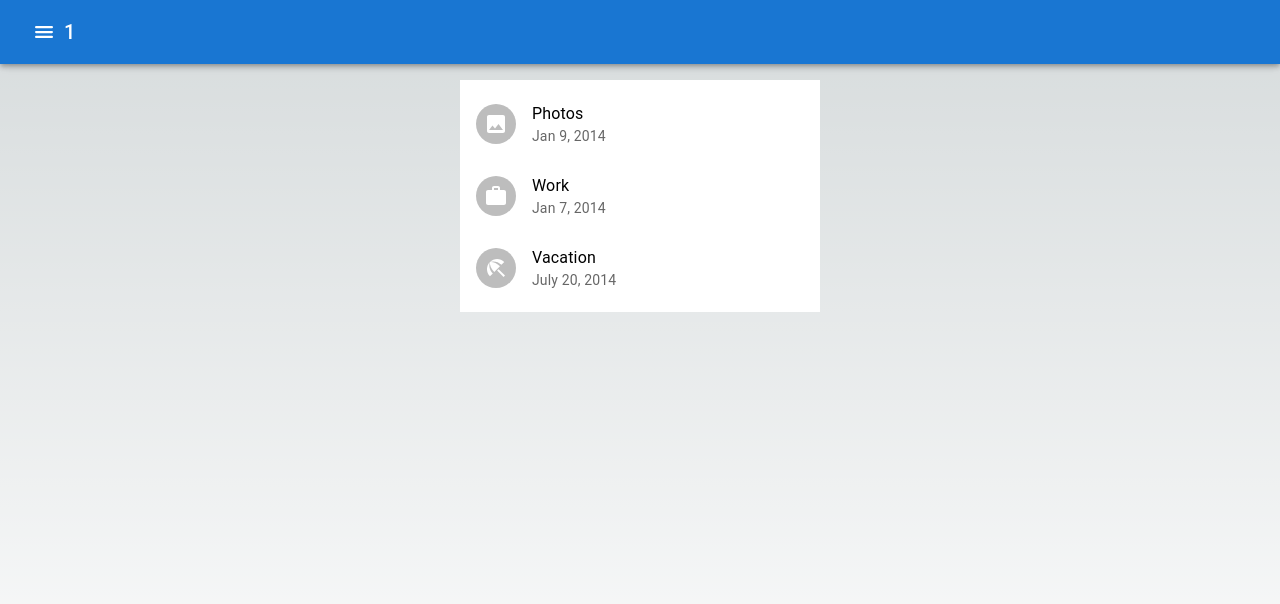
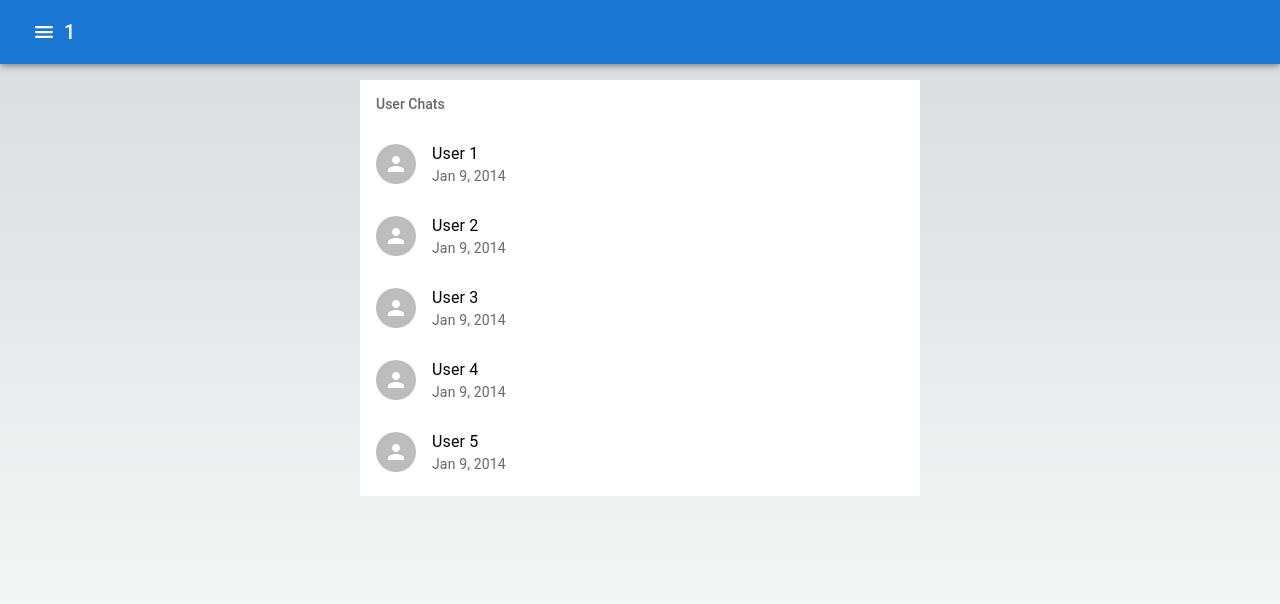
Before and after one commit to AphiweMntungwa/res-hub, a Next.js app: page /1/inbox in a window 1280 px wide. Shown: the top 604 px of the page. Built offline with nearby package versions, Linux system fonts and the light colour scheme.

Commit message:
more pages

```diff
--- a/package.json
+++ b/package.json
@@ -20,7 +20,8 @@
     "next": "14.0.4",
     "react": "^18",
     "react-dom": "^18",
-    "react-konva": "^18.2.10"
+    "react-konva": "^18.2.10",
+    "socket.io-client": "^4.7.4"
   },
   "devDependencies": {
     "@iconify/react": "^4.1.1",
--- /dev/null
+++ b/src/app/[residence]/buses/page.tsx
@@ -0,0 +1,23 @@
+import type { Metadata } from 'next';
+import React from 'react';
+import Buses from '@/components/pages/p-buses/Buses';
+
+export const metadata: Metadata = {
+    title: 'Bus Announcements',
+    description: "Bus times, numbers and other bus announcements",
+}
+
+
+interface BusesProps {
+    // You can define any props if needed
+}
+
+const General: React.FC<BusesProps> = (props) => {
+    return (
+        <section className="flex min-h-screen flex-col items-center justify-between pt-20 px-8">
+            <Buses/>
+        </section>
+    );
+};
+
+export default General;
--- /dev/null
+++ b/src/app/[residence]/events/page.tsx
@@ -0,0 +1,23 @@
+import type { Metadata } from 'next';
+import React from 'react';
+
+
+export const metadata: Metadata = {
+    title: 'Events',
+    description: "Res events platform for the specific residence",
+}
+
+
+interface EventsProps {
+    // You can define any props if needed
+}
+
+const Events: React.FC<EventsProps> = (props) => {
+    return (
+        <section className="flex min-h-screen flex-col items-center justify-between pt-20 px-8">
+          <h3>events</h3>
+        </section>
+    );
+};
+
+export default Events;
--- /dev/null
+++ b/src/app/[residence]/inbox/[userChat]/page.tsx
@@ -0,0 +1,22 @@
+import type { Metadata } from 'next';
+import React from 'react';
+import ChatSpace from '@/components/pages/p-userchat/ChatSpace';
+
+export const metadata: Metadata = {
+    title: 'Chat',
+    description: "Chat messaging platform for the residence",
+}
+
+interface UserChatProps {
+    params: { userChat: string }
+}
+
+const UserChat: React.FC<UserChatProps> = (props) => {
+    return (
+        <section className="flex min-h-screen flex-col items-center justify-between pt-20 px-8">
+            <ChatSpace userChat={props.params.userChat}  />
+        </section>
+    );
+};
+
+export default UserChat;
--- a/src/components/layouts/sidebar.tsx
+++ b/src/components/layouts/sidebar.tsx
@@ -52,7 +52,7 @@ export default function TemporaryDrawer({ residence }: TemporaryDrawerProps) {
       onKeyDown={toggleDrawer(false)}
     >
       <List>
-        {['General', 'Inbox', 'Starred', 'Send email', 'Drafts'].map((text, index) => (
+        {['General', 'Inbox', 'Buses', 'Events', 'Residence'].map((text, index) => (
           <Link key={text} href={`/${residence}/${text.toLowerCase()}`}>
             <ListItem disablePadding>
               <ListItemButton>
@@ -65,9 +65,9 @@ export default function TemporaryDrawer({ residence }: TemporaryDrawerProps) {
           </Link>
         ))}
       </List>
-      <Divider />F
+      <Divider />
       <List>
-        {['All mail', 'Trash', 'Spam'].map((text, index) => (
+        {['Businesses', 'Roles', 'Settings'].map((text, index) => (
           <ListItem key={text} disablePadding>
             <ListItemButton>
               <ListItemIcon>
--- /dev/null
+++ b/src/components/pages/p-buses/Buses.tsx
@@ -0,0 +1,43 @@
+"use client"
+import React from 'react';
+import Alert from '@mui/material/Alert';
+import CheckIcon from '@mui/icons-material/Check';
+import Grid from '@mui/material/Grid';
+import Typography from '@mui/material/Typography';
+
+interface BusesProps {
+    // You can define any props if needed
+}
+
+const Buses: React.FC<BusesProps> = (props) => {
+    return (
+        <React.Fragment>
+            <Grid container spacing={2}>
+                <Grid item xs={12}>
+                    <Alert icon={<CheckIcon fontSize="inherit" />} severity="error">
+                        <Typography variant='h6'>
+                            Bus admin is user 3
+                        </Typography>
+
+                    </Alert>
+                </Grid>
+                <Grid item xs={12} sm={6} md={4}>
+                    <Alert icon={<CheckIcon fontSize="inherit" />} severity="error">
+                        Bus times are:
+                    </Alert>
+                </Grid>
+                <Grid item xs={12} sm={6} md={4}><Alert icon={<CheckIcon fontSize="inherit" />} severity="info">
+                    Bus times are:
+                </Alert>
+                </Grid>
+                <Grid item xs={12} sm={6} md={4}>
+                    <Alert icon={<CheckIcon fontSize="inherit" />} severity="success">
+                        Bus times are:
+                    </Alert>
+                </Grid>
+            </Grid>
+        </React.Fragment>
+    );
+};
+
+export default Buses;
--- a/src/components/pages/p-inbox/ChatList.tsx
+++ b/src/components/pages/p-inbox/ChatList.tsx
@@ -5,38 +5,36 @@ import List from '@mui/material/List';
 import ListItem from '@mui/material/ListItem';
 import ListItemText from '@mui/material/ListItemText';
 import ListItemAvatar from '@mui/material/ListItemAvatar';
+import ListSubheader from '@mui/material/ListSubheader';
 import Avatar from '@mui/material/Avatar';
-import ImageIcon from '@mui/icons-material/Image';
-import WorkIcon from '@mui/icons-material/Work';
-import BeachAccessIcon from '@mui/icons-material/BeachAccess';
+import PersonIcon from '@mui/icons-material/Person';
+import Grid from '@mui/material/Grid';
 
 export default function ChatList() {
     return (
-    <List sx={{ width: '100%', maxWidth: 360, bgcolor: 'background.paper' }}>
-      <ListItem>
+        <React.Fragment>
+            <Grid container>
+                <Grid item xs={12} display="flex" justifyContent="center">
+                    <List subheader={
+                        <ListSubheader component="div" id="nested-list-subheader">
+                            User Chats
+                        </ListSubheader>
+                    } sx={{ width: '100%', maxWidth: 560, bgcolor: 'background.paper' }}>
+                        {['User 1', 'User 2', 'User 3', 'User 4', 'User 5'].map(user => {
+                            return (
+                                <ListItem key={user}>
                                     <ListItemAvatar>
                                         <Avatar>
-            <ImageIcon />
+                                            <PersonIcon />
                                         </Avatar>
                                     </ListItemAvatar>
-        <ListItemText primary="Photos" secondary="Jan 9, 2014" />
+                                    <ListItemText primary={user} secondary="Jan 9, 2014" />
                                 </ListItem>
-      <ListItem>
-        <ListItemAvatar>
-          <Avatar>
-            <WorkIcon />
-          </Avatar>
-        </ListItemAvatar>
-        <ListItemText primary="Work" secondary="Jan 7, 2014" />
-      </ListItem>
-      <ListItem>
-        <ListItemAvatar>
-          <Avatar>
-            <BeachAccessIcon />
-          </Avatar>
-        </ListItemAvatar>
-        <ListItemText primary="Vacation" secondary="July 20, 2014" />
-      </ListItem>
+                            )
+                        })}
                     </List>
-  );
+                </Grid>
+            </Grid>
+        </React.Fragment>
+    )
 }
--- /dev/null
+++ b/src/components/pages/p-userchat/ChatSpace.tsx
@@ -0,0 +1,27 @@
+"use client"
+
+import * as React from 'react';
+import List from '@mui/material/List';
+import ListItem from '@mui/material/ListItem';
+import ListItemText from '@mui/material/ListItemText';
+import ListItemAvatar from '@mui/material/ListItemAvatar';
+import ListSubheader from '@mui/material/ListSubheader';
+import Avatar from '@mui/material/Avatar';
+import PersonIcon from '@mui/icons-material/Person';
+import Grid from '@mui/material/Grid';
+
+export default function ChatSpace({
+    userChat
+}: {
+    userChat: string
+}) {
+    return (
+        <React.Fragment>
+            <Grid container>
+                <Grid item xs={12} display="flex" justifyContent="center">
+                    {userChat}
+                </Grid>
+            </Grid>
+        </React.Fragment>
+    )
+}
```
Also changed, not shown: 1 other file (tests, documents, lock files or other folders). Lines whose indentation alone changed are shown as unchanged.
